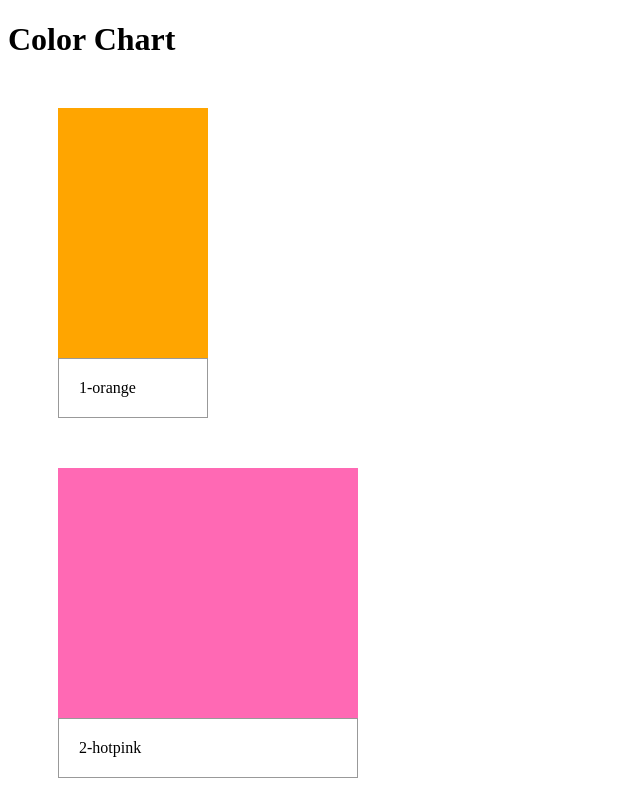
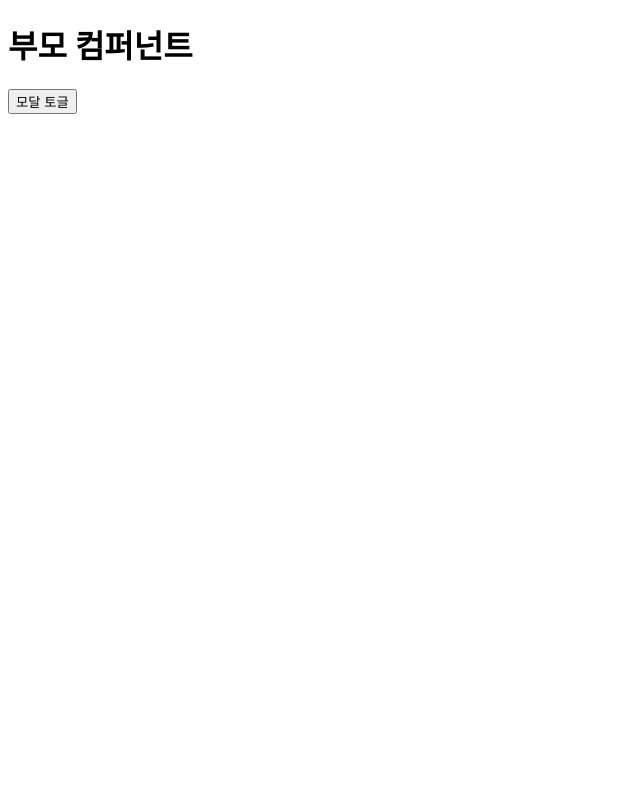
Before and after one commit to yuna-c/React-tutorial, a React (Create React App) app: page / in a window 1280 px wide. Shown: the top 800 px of the page, without its empty margins (0-640 px from the left). Built offline with nearby package versions, Linux system fonts and the light colour scheme.

Commit message:
1122 리액트에서 state로 중요한 정보값을 관리해야 하는 이유

```diff
--- a/src/App.jsx
+++ b/src/App.jsx
@@ -1,27 +1,37 @@
-import Card from './card/Card';
+import { useState } from 'react';
+import Modal from './modal/Modal';
 
 export default function App() {
-	const colors = ['orange', 'hotpink', 'aqua', 'green'];
+	console.log('app re-rendered');
+	let isOpen = false;
+	const [Open, setOpen] = useState(0);
+
+	// 핸들러 함수
+	const handleModal = () => {
+		console.log('handleModal called');
+		isOpen = false;
+	};
 
 	return (
 		<>
-			<h1>Color Chart</h1>
-
-			{colors.map((color, idx) => {
-				return (
-					<Card
-						key={color + idx}
-						colorName={color}
-						index={idx}
-						// JSX내부적으로는 if 문을 쓸 수 없기 떄문에 삼항연산자로 값 자체를 조건문 처리 가능
-						wid={idx === 1 ? 300 : 150}
-						// show={'block'}
-						//show={idx === 2 ? 'none' : 'block'}
-						show={idx === 2 ? false : true}
-					/>
-				);
-			})}
-			<Card />
+			{/* 삼항 연산자 */}
+			<h1>부모 컴퍼넌트</h1>
+			<button
+				onClick={() => {
+					setOpen(true);
+				}}
+			>
+				모달 토글
+			</button>
+			{/* state */}
+			{isOpen && <Modal />}
+			{/* {isOpen ? <Modal /> : null} */}
 		</>
 	);
 }
+/*
+react에서 화면 렌더링에 관여하는 중요한 정보값을 state로 관리하고 해당 state를 무조건 전용 함수로만 변경해아 되는 이유
+- 화면에 변화를 담당하는 정보 값은 중요한 정보값 이므로 쉽게 변경하지 못하도록 미리 약속된 규약에 의해서만 변경할 수 있도록 강제하기 위함
+-화면에 변경을 담당하는 중요한 정보 값은 무조건 state에 담기도록 강제되어 있으므로 추후 유지보수시 개발자는 state값만 관리하면 되기 떄문에 프로젝트 유지보수 효율성이 올라감
+-react는 state가 변경되야지만 해당 내용의 변경점을 인식해서 자기 자신을 재호출
+*/
--- /dev/null
+++ b/src/modal/Modal.jsx
@@ -0,0 +1,5 @@
+import './Modal.scss';
+
+export default function Modal() {
+	return <div className='modal'>Modal</div>;
+}
--- /dev/null
+++ b/src/modal/Modal.scss
@@ -0,0 +1,11 @@
+.modal {
+	width: 300px;
+	height: 250px;
+	background-color: rosybrown;
+	color: #fff;
+	position: absolute;
+	top: 50%;
+	left: 50%;
+	margin-top: -125px;
+	margin-left: -150px;
+}
```
Also changed, not shown: src/modal/popup.jsx (added).
